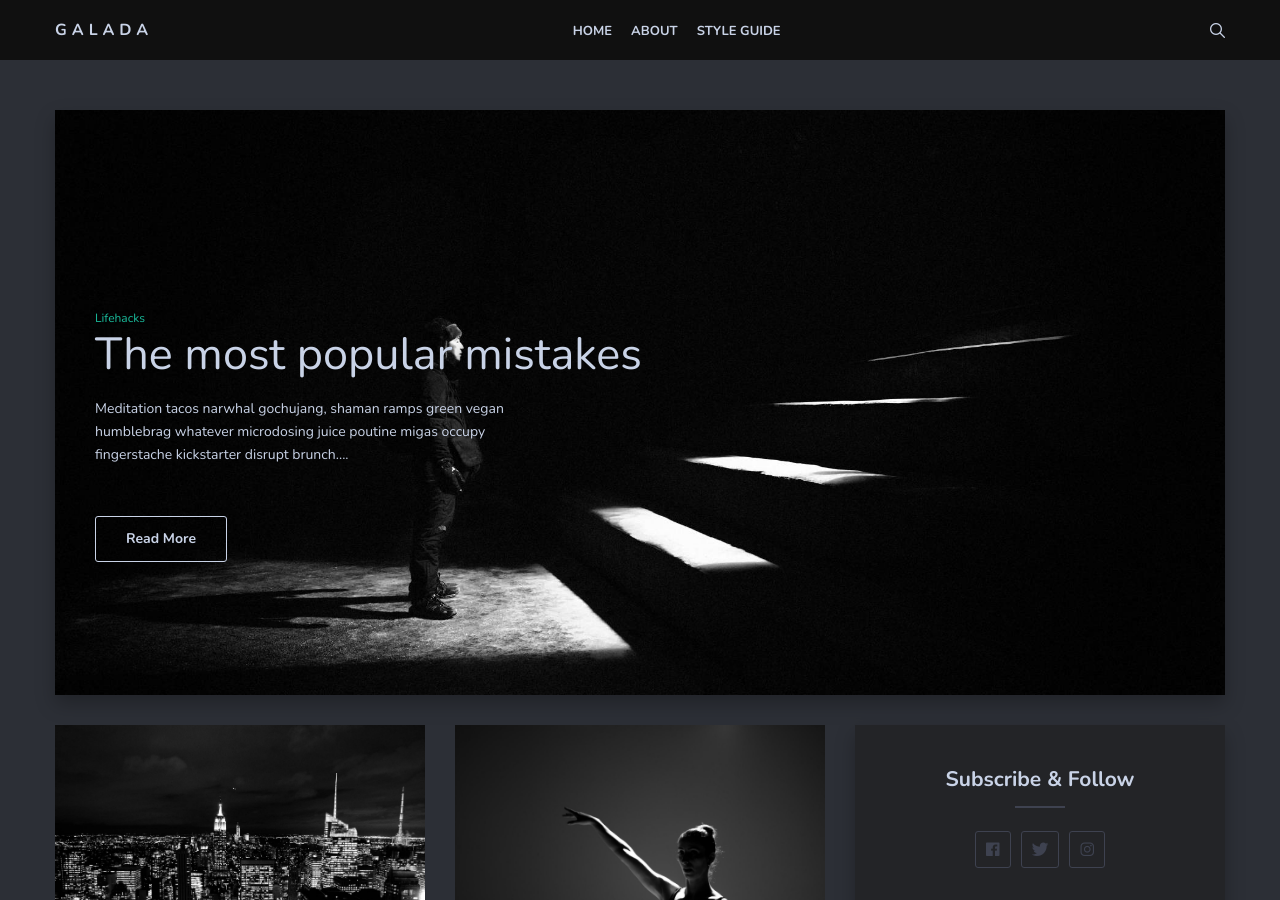
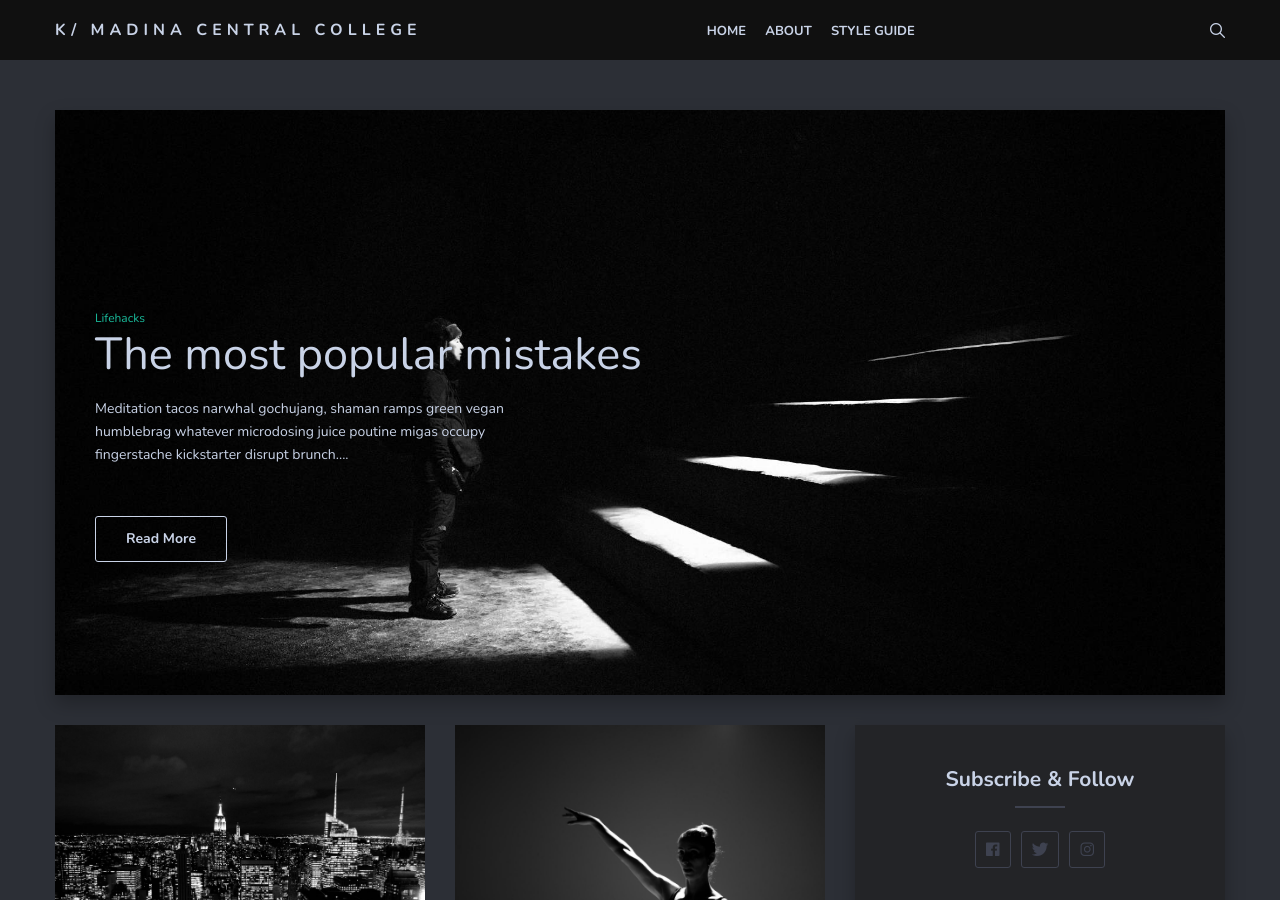
Before and after one commit to techlanka/kmcc, a Jekyll site: the page built from index.html, in a window 1280 px wide and 900 px high. Built offline with Jekyll 4.4.1, drawn with Linux system fonts in a browser that asks for light colours; the list of posts is cut into pages by our own code.

Commit message:
Update header.html

```diff
--- a/_includes/header.html
+++ b/_includes/header.html
@@ -4,7 +4,7 @@
       <div class="col col-12">
         <div class="header-box">
           <div class="logo-title">
-            <a href="{{site.baseurl}}/" class="logo-text">Galada</a>
+            <a href="{{site.baseurl}}/" class="logo-text">K/ Madina Central College</a>
           </div>
 
           <nav class="nav-menu">
```
